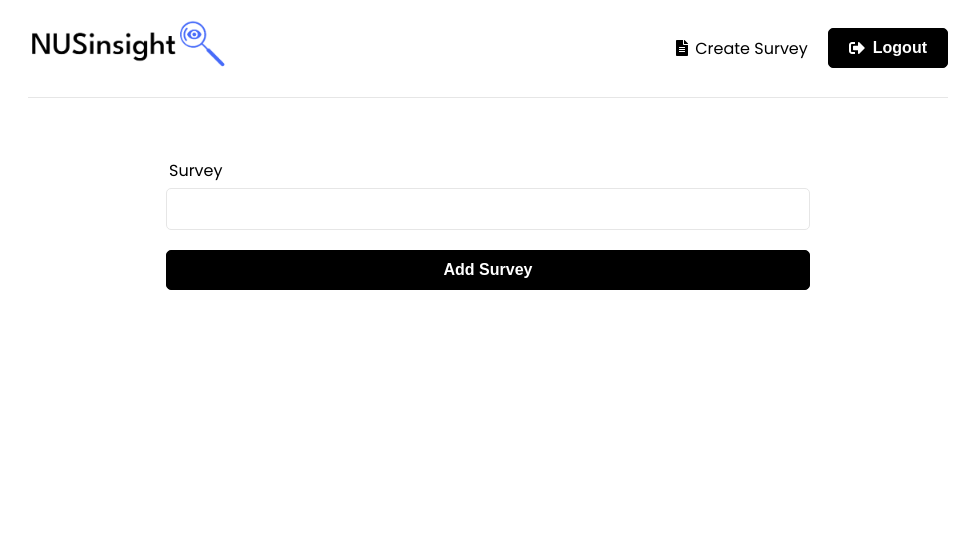
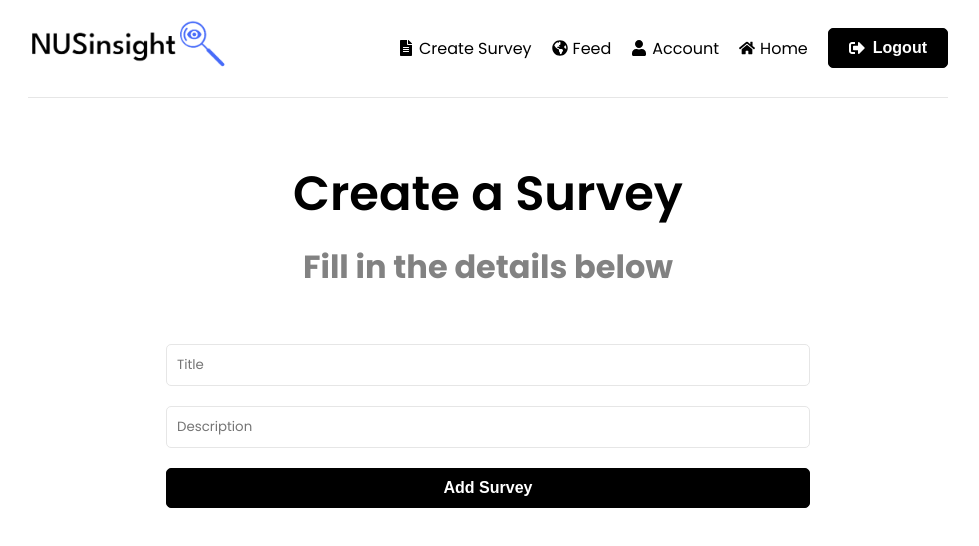
Before and after one commit to chloeoxe/NUSinsight, a React (Create React App) app in the folder frontend/: page /createSurveyStart in a window 1280 px wide. Shown: the top 546 px of the page, without its empty margins (152-1131 px from the left). Built offline with nearby package versions, Linux system fonts and the light colour scheme; sample sign-in values are in the browser's storage.

Commit message:
completed navbar with other pages, set up account page: bug yet to be fixed

```diff
--- a/frontend/src/App.js
+++ b/frontend/src/App.js
@@ -6,6 +6,8 @@ import Dashboard from "./pages/Dashboard";
 import Login from "./pages/Login";
 import Register from "./pages/Register";
 import SurveyCreationStart from "./pages/SurveyCreationStart";
+import Account from "./pages/Account";
+import SurveyFeed from "./pages/SurveyFeed";
 
 function App() {
   return (
@@ -21,6 +23,8 @@ function App() {
               path="/createSurveyStart"
               element={<SurveyCreationStart />}
             />
+            <Route path="/account" element={<Account />} />
+            <Route path="/feed" element={<SurveyFeed />} />
           </Routes>
         </div>
       </Router>
--- a/frontend/src/components/Header.jsx
+++ b/frontend/src/components/Header.jsx
@@ -1,4 +1,11 @@
-import { FaSignInAlt, FaSignOutAlt, FaUser, FaFileAlt } from "react-icons/fa";
+import {
+  FaSignInAlt,
+  FaSignOutAlt,
+  FaUser,
+  FaGlobeAmericas,
+  FaFileAlt,
+  FaHome,
+} from "react-icons/fa";
 import { Link, useNavigate } from "react-router-dom";
 import logo from "../images/logo.png";
 import { useSelector, useDispatch } from "react-redux";
@@ -31,6 +38,21 @@ function Header() {
               </Link>
             </li>
             <li>
+              <Link to="/feed">
+                <FaGlobeAmericas /> Feed
+              </Link>
+            </li>
+            <li>
+              <Link to="/account">
+                <FaUser /> Account
+              </Link>
+            </li>
+            <li>
+              <Link to="/">
+                <FaHome /> Home
+              </Link>
+            </li>
+            <li>
               <button className="btn" onClick={onLogout}>
                 <FaSignOutAlt /> Logout
               </button>
--- a/frontend/src/components/SurveyForm.jsx
+++ b/frontend/src/components/SurveyForm.jsx
@@ -3,28 +3,63 @@ import { useDispatch } from "react-redux";
 import { createSurvey } from "../features/surveys/surveySlice";
 
 function SurveyForm() {
-  const [text, setText] = useState("");
+  const initialFormData = {
+    title: "",
+    desc: "",
+  };
+
+  const [formData, setFormData] = useState(initialFormData);
+
+  const { title, desc } = formData;
 
   const dispatch = useDispatch();
+
+  const clearForm = () => setFormData({ ...initialFormData });
+
+  const onChange = (e) => {
+    setFormData((prevState) => ({
+      ...prevState,
+      [e.target.name]: e.target.value,
+    }));
+  };
 
   const onSubmit = (e) => {
     e.preventDefault();
 
-    dispatch(createSurvey({ text }));
-    setText("");
+    const surveyData = { title, desc };
+
+    dispatch(createSurvey(surveyData));
+
+    clearForm();
   };
 
   return (
+    <>
+      <section className="heading">
+        <h1>Create a Survey</h1>
+        <p>Fill in the details below</p>
+      </section>
+
       <section className="form">
         <form onSubmit={onSubmit}>
           <div className="form-group">
-          <label htmlFor="text">Survey</label>
             <input
               type="text"
-            name="text"
-            id="text"
-            value={text}
-            onChange={(e) => setText(e.target.value)}
+              name="title"
+              id="title"
+              value={title}
+              placeholder="Title"
+              onChange={onChange}
+            />
+          </div>
+          <div className="form-group">
+            <input
+              type="text"
+              name="desc"
+              id="desc"
+              value={desc}
+              placeholder="Description"
+              onChange={onChange}
             />
           </div>
           <div className="form-group">
@@ -34,6 +69,7 @@ function SurveyForm() {
           </div>
         </form>
       </section>
+    </>
   );
 }
 
--- a/frontend/src/components/SurveyItem.jsx
+++ b/frontend/src/components/SurveyItem.jsx
@@ -7,7 +7,8 @@ function SurveyItem({ survey }) {
   return (
     <div className="survey">
       <div>{new Date(survey.createdAt).toLocaleString("en-US")}</div>
-      <h2>{survey.text}</h2>
+      <h2>{survey.title}</h2>
+      <h4>{survey.desc}</h4>
       <button
         className="close"
         onClick={() => dispatch(deleteSurvey(survey._id))}
--- a/frontend/src/features/auth/authService.js
+++ b/frontend/src/features/auth/authService.js
@@ -24,6 +24,19 @@ const login = async (userData) => {
   return response.data;
 };
 
+// Get user details
+const getMe = async (token) => {
+  const config = {
+    headers: {
+      Authorization: `Bearer ${token}`,
+    },
+  };
+
+  const response = await axios.get(API_URL + "me", config);
+
+  return response.data;
+};
+
 // Logout user
 const logout = () => {
   localStorage.removeItem("user");
@@ -32,6 +45,7 @@ const logout = () => {
 const authService = {
   register,
   login,
+  getMe,
   logout,
 };
 
--- a/frontend/src/features/auth/authSlice.js
+++ b/frontend/src/features/auth/authSlice.js
@@ -43,6 +43,21 @@ export const login = createAsyncThunk("auth/login", async (user, thunkAPI) => {
   }
 });
 
+// Get user details
+export const getMe = createAsyncThunk("auth/getMe", async (_, thunkAPI) => {
+  try {
+    const token = thunkAPI.getState().auth.user.token;
+    return await authService.getMe(token);
+  } catch (error) {
+    const message =
+      (error.response && error.response.data && error.response.data.message) ||
+      error.message ||
+      error.toString();
+    return thunkAPI.rejectWithValue(message);
+  }
+});
+
+// Logout
 export const logout = createAsyncThunk("auth/logout", async () => {
   await authService.logout();
 });
@@ -88,6 +103,20 @@ export const authSlice = createSlice({
         state.message = action.payload;
         state.user = null;
       })
+      .addCase(getMe.pending, (state) => {
+        state.isLoading = true;
+      })
+      .addCase(getMe.fulfilled, (state, action) => {
+        state.isLoading = false;
+        state.isSuccess = true;
+        state.user = action.payload;
+      })
+      .addCase(getMe.rejected, (state, action) => {
+        state.isLoading = false;
+        state.isError = true;
+        state.message = action.payload;
+        state.user = null;
+      })
       .addCase(logout.fulfilled, (state) => {
         state.user = null;
       });
--- /dev/null
+++ b/frontend/src/pages/Account.jsx
@@ -0,0 +1,70 @@
+import { useEffect } from "react";
+import { useDispatch, useSelector } from "react-redux";
+import { useNavigate } from "react-router-dom";
+//import { toast } from "react-toastify";
+import { FaUser } from "react-icons/fa";
+//import { Link } from "react-router-dom";
+import { getMe, reset } from "../features/auth/authSlice";
+import Spinner from "../components/Spinner";
+
+function Account() {
+  const navigate = useNavigate();
+  const dispatch = useDispatch();
+
+  const { user, isLoading, isError, message } = useSelector(
+    (state) => state.auth
+  );
+  const { name, position, major, email, username, password } = user;
+
+  useEffect(() => {
+    if (isError) {
+      console.log(message);
+    }
+
+    if (!user) {
+      navigate("/login");
+    } else {
+      dispatch(getMe());
+      return () => {
+        dispatch(reset());
+      };
+    }
+  }, [user, isError, message, navigate, dispatch]);
+
+  if (isLoading) {
+    return <Spinner />;
+  }
+
+  return (
+    <>
+      <section className="heading">
+        <h1>
+          <FaUser /> Your Account
+        </h1>
+        <p>View & Edit details</p>
+      </section>
+
+      <div className="container">
+        <h3>{name}</h3>
+      </div>
+      <div className="container">
+        <h3>{position}</h3>
+      </div>
+      <div className="container">
+        <h3>{major}</h3>
+      </div>
+      <div className="container">
+        <h3>{email}</h3>
+      </div>
+      <div className="container">
+        <h3>{username}</h3>
+      </div>
+      <div className="container">
+        <h3>{password}</h3>
+      </div>
+      <button className="btn btn-block">Edit account details</button>
+    </>
+  );
+}
+
+export default Account;
--- /dev/null
+++ b/frontend/src/pages/SurveyFeed.jsx
@@ -0,0 +1,5 @@
+function SurveyFeed() {
+  return <div>SurveyFeed</div>;
+}
+
+export default SurveyFeed;
```
Also changed, not shown: 2 other files (tests, documents, lock files or other folders). Lines whose indentation alone changed are shown as unchanged.
